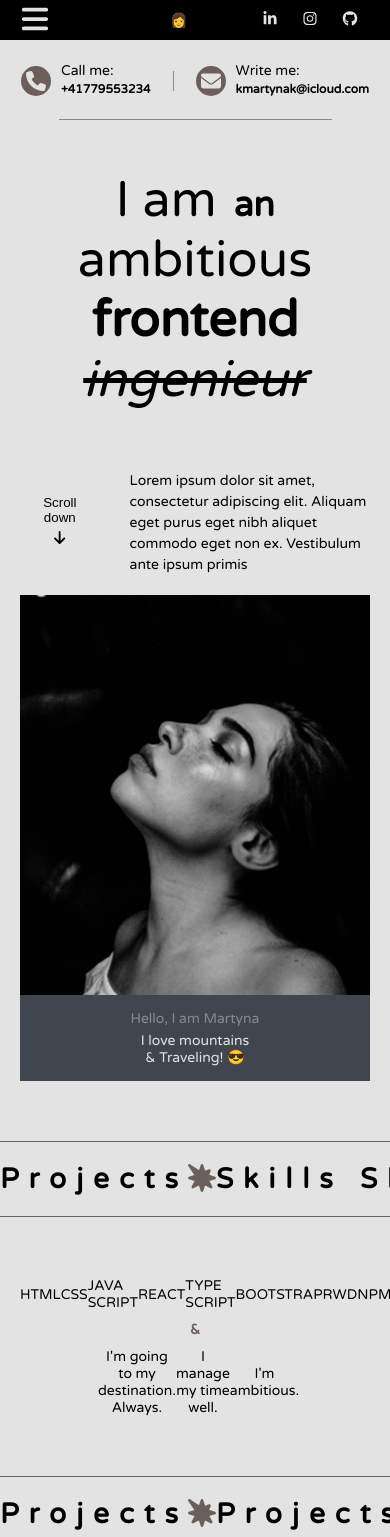
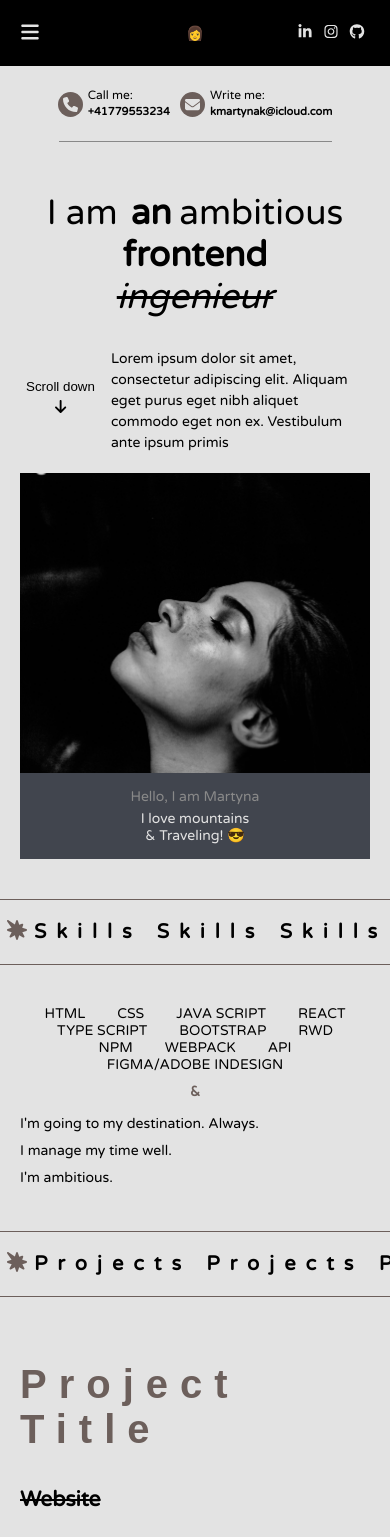
Before and after one commit to martynakiljan/new-portfolio-2024, a React (Create React App) app: page / in a window 390 px wide. Shown: the top 1537 px of the page. Built offline with nearby package versions, Linux system fonts and the light colour scheme; a web font is replaced by a local one.

Commit message:
responsive styling

```diff
--- a/public/index.html
+++ b/public/index.html
@@ -14,10 +14,8 @@
     <link
       href="https://fonts.googleapis.com/css2?family=Chilanka&family=Life+Savers:wght@400;700;800&display=swap"
       rel="stylesheet"
-      <meta
-      name="viewport"
-      content="width=device-width, initial-scale=1"
     />
+    <meta name="viewport" content="width=device-width, initial-scale=1" />
     <link rel="preconnect" href="https://fonts.googleapis.com" />
     <link rel="preconnect" href="https://fonts.gstatic.com" crossorigin />
     <link
--- a/src/components/Header.jsx
+++ b/src/components/Header.jsx
@@ -10,7 +10,7 @@ import "../styles/all.scss";
 const Header = () => {
   return (
     <>
-      <div className="header"  id="home">
+      <div className="header" id="home">
         <div className="header__top">
           <div className="header__top-contact header__top-phone">
             <div className="header__icon">
@@ -23,7 +23,7 @@ const Header = () => {
               </a>
             </div>
           </div>
-          <span className="header__line"></span>
+          {/* //<span className="header__line"></span> */}
           <div className="header__top-contact header__top-email">
             <div className="header__icon">
               <FontAwesomeIcon icon={faEnvelope} />
--- a/src/components/Title.jsx
+++ b/src/components/Title.jsx
@@ -9,7 +9,6 @@ const Project = ({ title }) => {
     <div className="title__wrapper">
       <div className="title__inner">
         <h1 className="title">
-          Projects
           <FontAwesomeIcon icon={faBurst} />
           {title} {title} {title} <FontAwesomeIcon icon={faBurst} />
           {title} {title} {title}
--- a/src/styles/form.scss
+++ b/src/styles/form.scss
@@ -2,10 +2,10 @@
 @import "./variables.scss";
 
 .form__wrapper {
-    max-width: 60%;
+    width: calc(100% - 40px);
     margin: 0 auto;
 
-    @include md-min {
+    @include sm-min {
         max-width: 500px;
     }
 }
@@ -21,11 +21,18 @@
 
 .form__title {
     text-transform: uppercase;
-    letter-spacing: 10px;
+    letter-spacing: 7px;
     display: flex;
     justify-content: center;
     align-items: center;
     width: 100%;
+    white-space: nowrap;
+    font-size: 18px;
+
+    @include sm-min {
+        letter-spacing: 10px;
+        font-size: 25px;
+    }
 }
 
 
--- a/src/styles/header.scss
+++ b/src/styles/header.scss
@@ -7,20 +7,35 @@
     margin: 0 auto;
     width: 100%;
     display: flex;
-    justify-content: space-between;
+    justify-content: center;
+    align-items: center;
+    gap: 10px;
+
+    @include sm-min {
+        gap: 30px;
+    }
 
     @include md-min {
-        width: 60%;
+        width: 50%;
+        justify-content: space-between;
+        align-items: flex-start;
+        gap: 0;
     }
+
+    @include xl-min {
+        width: 35%;
+    }
+
 }
 
 .header__top-contact {
     display: flex;
     justify-content: center;
-    gap: 10px;
+    gap: 5px;
     align-items: center;
 
-    @include content-width();
+
+
 
     @include md-min {
         gap: 20px;
@@ -34,9 +49,17 @@
     flex-direction: flex-start;
 }
 
+.header__top-text {
+    font-size: 12px;
+
+    @include md-min {
+        font-size: 14px;
+    }
+}
+
 .header__top-value {
     font-weight: 600;
-    font-size: 12px;
+    font-size: 11px;
     padding: 3px 0;
     text-decoration: none;
     color: $color-main;
@@ -51,8 +74,8 @@
 }
 
 .header__icon {
-    width: 30px;
-    height: 30px;
+    width: 25px;
+    height: 25px;
     background-color: $color-brown;
     border-radius: 50%;
     display: flex;
@@ -67,19 +90,28 @@
 
 .fa-phone,
 .fa-envelope {
-    width: 20px;
+    width: 15px;
     color: $color-bg;
-    height: 20px;
+    height: 15px;
+
+    @include md-min {
+        width: 20px;
+        height: 20px;
+    }
 }
 
 .header__line {
     height: 20px;
     margin: auto;
     border-right: 1px solid $color-secondary;
+
+    @include md-max {
+        display: none;
+    }
 }
 
 .header__left {
-    margin-bottom: 60px;
+    margin-bottom: 30px;
 
     span {
         padding: 0 2px;
@@ -87,6 +119,10 @@
 
     @include md-max {
         text-align: center;
+    }
+
+    @include md-min {
+        margin-bottom: 60px;
     }
 }
 
@@ -106,6 +142,12 @@
     right: 0;
     color: $color-bg;
     text-align: center;
+}
+
+.menu__emotji {
+    display: flex;
+    justify-content: center;
+    align-items: center;
 }
 
 .header__bottom-line {
@@ -145,7 +187,11 @@
 }
 
 .header__title {
-    font-size: 50px;
+    font-size: 35px;
+
+    @include md-min {
+        font-size: 50px;
+    }
 }
 
 .header__title-bold {
@@ -161,7 +207,11 @@
     display: flex;
     flex-direction: row;
     justify-content: flex-start;
-    gap: 30px;
+    gap: 10px;
+
+    @include md-min {
+        gap: 30px;
+    }
 }
 
 .header__title-italic {
@@ -193,9 +243,9 @@
     background-repeat: no-repeat;
     background-size: cover;
     min-width: 200px;
-    min-height: 400px;
+    min-height: 300px;
 
-    @include md-min {
+    @include sm-min {
         min-width: 400px;
         min-height: 450px;
     }
--- a/src/styles/menu.scss
+++ b/src/styles/menu.scss
@@ -5,7 +5,7 @@
 .menu {
     position: sticky;
     top: 0;
-    height: 5vh;
+    height: 8vh;
     background-color: $color-main;
     width: 100%;
     padding: 0 20px;
@@ -34,16 +34,30 @@
     color: $color-bg;
     width: 20px;
     height: 15px;
-    padding: 0 10px;
+    padding: 0 3px;
+
+    @include md-min {
+        padding: 0 10px;
+    }
+
+    @include md-min {
+        width: 30px;
+        height: 20px;
+    }
 }
 
 .fa-xmark,
 .fa-bars {
-    height: 30px;
-    width: 30px;
+    height: 20px;
+    width: 20px;
     cursor: pointer;
     color: $color-bg;
     padding: 0;
+
+    @include md-min {
+        height: 30px;
+        width: 30px;
+    }
 }
 
 .fa-xmark {
@@ -92,8 +106,8 @@
     display: flex;
     z-index: 222;
     flex-direction: column;
-    justify-content: flex-start;
-    align-items: flex-start;
+    justify-content: center;
+    align-items: center;
     width: 100%;
     height: 100%;
     margin: 0 auto;
@@ -115,6 +129,11 @@
 
 .menu-open__list {
     list-style: none;
+    padding: 7px 0;
+
+    @include md-min {
+        padding: 0;
+    }
 }
 
 .menu-open__link {
--- a/src/styles/projects.scss
+++ b/src/styles/projects.scss
@@ -7,7 +7,7 @@
     flex-direction: column;
     justify-content: space-between;
     align-items: flex-start;
-    margin: 80px auto;
+    margin: 40px auto;
     gap: 30px;
 
     @include md-min {
--- a/src/styles/skills.scss
+++ b/src/styles/skills.scss
@@ -3,9 +3,10 @@
 
 .skills__wrapper {
     display: flex;
-    justify-content: space-between;
+    justify-content: center;
     align-items: center;
     @include content-width();
+    flex-wrap: wrap;
 }
 
 .skills__and {
@@ -15,9 +16,43 @@
     color: $color-brown;
 }
 
+.skills__wrapper--hard {
+
+    .skill {
+        display: block;
+        margin: 0 16px;
+
+        @include md-min {
+            margin: 0 8px;
+        }
+    }
+}
+
 .skills__wrapper--soft {
     margin: 0 auto;
-    width: 60%;
+
     text-align: center;
 
+    .skill {
+        @include md-max {
+            text-align: left;
+            padding: 5px 0;
+        }
+    }
+
+    @include md-max {
+        display: flex;
+        flex-direction: column;
+        align-items: flex-start;
+        width: 100%;
+    }
+
+    @include sm-min {
+        justify-content: center;
+    }
+
+    @include md-min {
+        width: 70%;
+        align-items: center;
+    }
 }
--- a/src/styles/title.scss
+++ b/src/styles/title.scss
@@ -4,15 +4,21 @@
     border-bottom: 1px solid $color-brown;
     width: 100%;
     white-space: nowrap;
-    margin: 60px 0;
+    margin: 40px 0;
     letter-spacing: 10px;
     overflow: hidden;
     animation: move-words 50s linear infinite;
     //position: relative;
+    font-size: 20px;
+
+    @include md-min {
+        font-size: 25px;
+        margin: 60px 0;
+    }
 }
 
 .fa-burst {
-    padding: 0 5p;
+    padding: 0 7px;
     color: $color-brown;
 }
 
```
Also changed, not shown: public/manifest.json.
